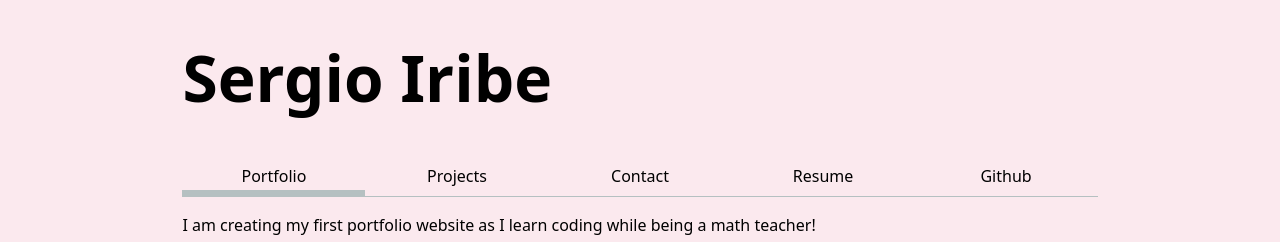
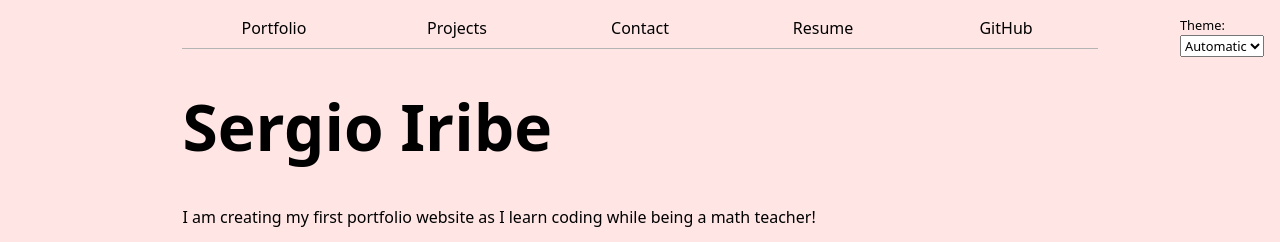
Before and after one commit to sribe24/Portfolio, a plain HTML site: page index.html in a window 1280 px wide. Shown: the top 242 px of the page. Drawn offline with Linux system fonts and the light colour scheme; grey boxes are pictures that could not be loaded.

Commit message:
Added JS File
Create JS File to add web page light and dark modes. Also updated css file

```diff
--- /dev/null
+++ b/global.js
@@ -0,0 +1,72 @@
+console.log('IT’S ALIVE!');
+
+
+function $$(selector, context = document) {
+  return Array.from(context.querySelectorAll(selector));
+}
+
+let pages = [
+    {url: '', title: 'Portfolio'},
+    {url: 'projects/', title: 'Projects'},
+    {url: 'contact/', title: 'Contact'},
+    {url: 'Resume/', title: 'Resume'},
+    {url: 'https://github.com/sribe24', title: 'GitHub'},
+];
+
+let nav = document.createElement('nav');
+document.body.prepend(nav);
+
+const BASE_PATH =
+    location.hostname === 'localhost' || location.hostname === '127.0.0.1'
+        ? '/' // Local server
+        : '/website/'; // GitHub Pages repo name
+
+for (let p of pages) {
+    let url = p.url;
+    let title = p.title;
+
+    if (!url.startsWith('http')) {
+    url = BASE_PATH + url;
+}
+
+    let a = document.createElement('a');
+    a.href = url;
+    a.textContent = title;
+    nav.append(a);
+
+    if (a.host === location.host && a.pathname === location.pathname) {
+        a.classList.add('current');
+    }
+    if (a.host !== location.host) {
+        a.target = '_blank';
+    }
+}
+
+document.body.insertAdjacentHTML(
+    'afterbegin',
+    `
+        <label class="color-scheme">
+            Theme:
+            <select>
+                <option value="light dark">Automatic</option>
+                <option value="light">Light</option>
+                <option value="dark">Dark</option>
+            </select>
+        </label>`,
+);
+
+let select = document.querySelector('.color-scheme select');
+
+select.addEventListener('input', function(event) {
+    console.log('color scheme changed to', event.target.value);
+    document.documentElement.style.setProperty('color-scheme', event.target.value);
+    localStorage.colorScheme = event.target.value;
+});
+
+if ('colorScheme' in localStorage) {
+    document.documentElement.style.setProperty(
+        'color-scheme',
+        localStorage.colorScheme
+    );
+    select.value = localStorage.colorScheme;
+}
--- a/index.html
+++ b/index.html
@@ -5,16 +5,10 @@
     <meta name="viewport" content="width=device-width, initial-scale=1.0">
     <title>Sergio Iribe: Personal site and portfolio</title>
     <link rel="stylesheet" href="style.css">
+    <script type="module" src="./global.js"></script>
 </head>
 <body>
     <h1>Sergio Iribe</h1>
-    <nav>
-    <a href="./" class="current">Portfolio</a>
-    <a href="projects/">Projects</a>
-    <a href="contact/">Contact</a>
-    <a href="Resume/">Resume</a>
-    <a href="https://github.com/sribe24" target="_blank">Github</a>
-    </nav>
     <p>I am creating my first portfolio website as I learn coding while being a math teacher!</p>
     <img class="profile-pic" src="images/Husky.jpg" alt="Photo of my Husky Leo" width="500">
 </body>
--- a/style.css
+++ b/style.css
@@ -9,14 +9,17 @@
 html {
   --color-accent: oklch(65% 50% 0);
   accent-color: var(--color-accent);
-  background-color: oklch(from var(--color-accent) 95% 5% h);
+  background-color: color-mix(in oklch, var(--color-accent), canvas 85%);
+  color-scheme: light dark;
 }
 nav {
+  --border-color: oklch(50% 10% 200 / 40%);
+
   display: flex;
   margin-bottom: 1em;
   border-bottom-width: 1px;
   border-bottom-style: solid;
-  border-bottom-color: oklch(80% 3% 200);
+  border-bottom-color: var(--border-color);
 }
 nav a{
   flex: 1;
@@ -26,7 +29,7 @@
   padding: 0.5em;
 }
 nav a.current {
-  border-bottom: 0.4em solid oklch(80% 3% 200);
+  border-bottom: 0.4em solid var(--border-color);
   padding-bottom: 0.1em;
 }
 nav a:hover {
@@ -66,7 +69,7 @@
   text-wrap: balance;
 }
 .Resume h2{
-  color: black;
+  color: CanvasText;
   padding-bottom: 0.1em;
 }
 .Resume section{
@@ -82,3 +85,12 @@
   display: block;
   margin-inline: auto;
 }
+.color-scheme {
+  position: absolute;
+  top: 1rem;
+  right: 1rem;
+  font-size: 80%;
+}
+.color-scheme select {
+  font: inherit;
+}
```
Also changed, not shown: Resume/index.html (+1 -7 lines), contact/index.html (+1 -7 lines), projects/index.html (+1 -7 lines).
